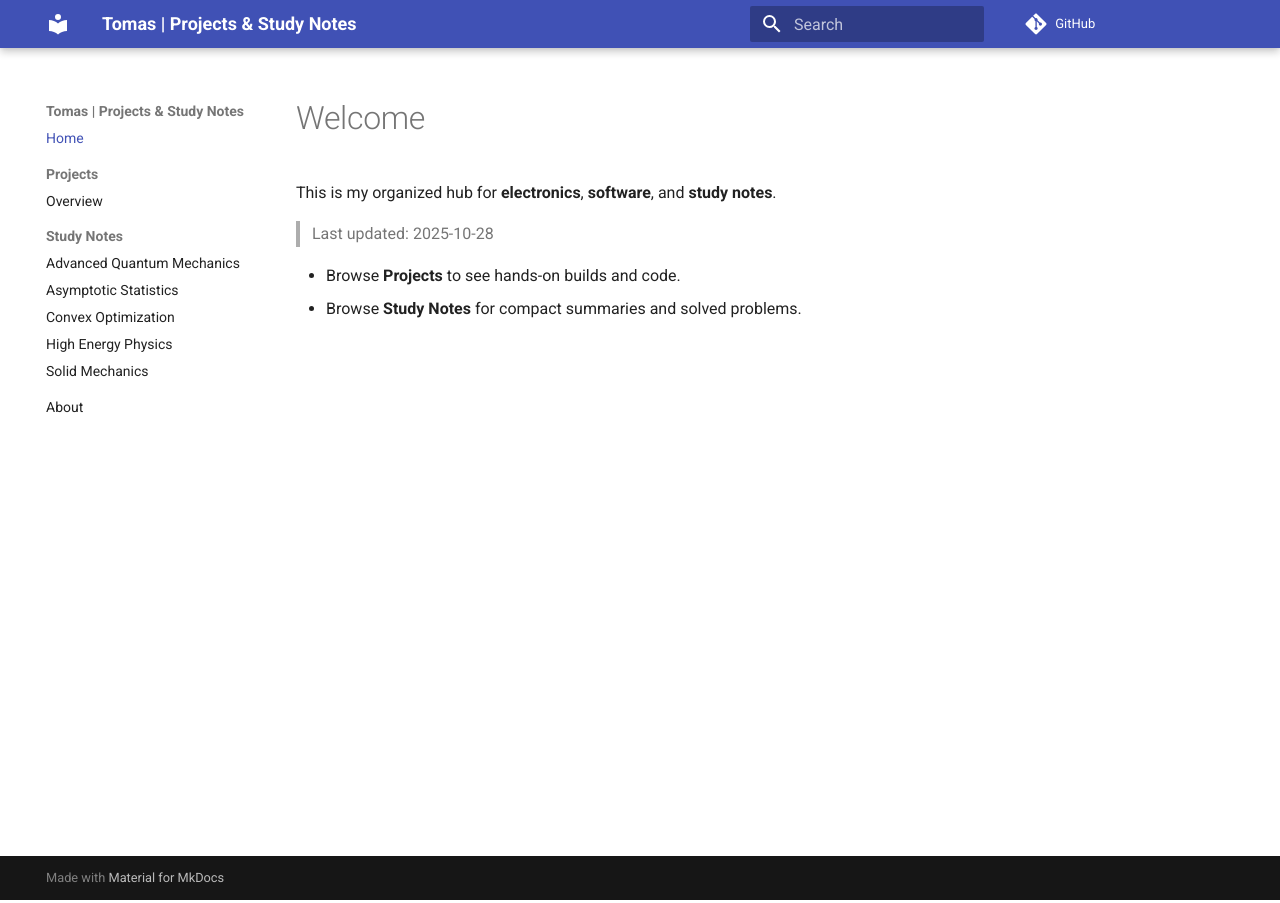
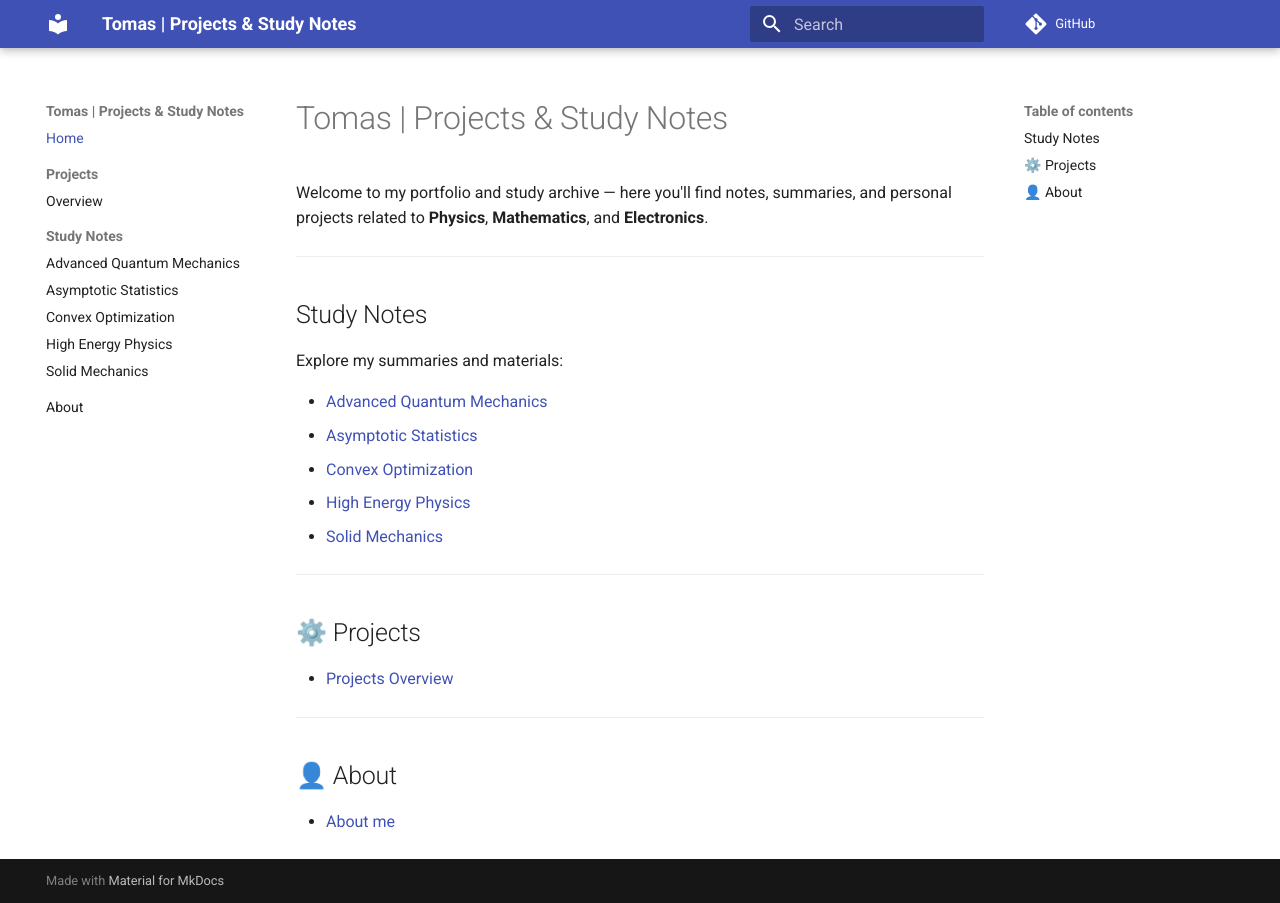
Before and after one commit to Tomas-Gradowski/portifolio, an MkDocs documentation site: the page built from docs/index.md, in a window 1280 px wide. Built offline with MkDocs 1.6.1 and Material for MkDocs 9.7.7, drawn with Linux system fonts in a browser that asks for light colours; comment, search, counter and statistics services are not loaded.

Commit message:
Update homepage with navigation links

```diff
--- a/docs/index.md
+++ b/docs/index.md
@@ -1,8 +1,24 @@
-# Welcome
+# Tomas | Projects & Study Notes
 
-This is my organized hub for **electronics**, **software**, and **study notes**.
+Welcome to my portfolio and study archive — here you'll find notes, summaries, and personal projects related to **Physics**, **Mathematics**, and **Electronics**.
 
-> Last updated: 2025-10-28
+---
 
-- Browse **Projects** to see hands-on builds and code.
-- Browse **Study Notes** for compact summaries and solved problems.
+## Study Notes
+Explore my summaries and materials:
+
+- [Advanced Quantum Mechanics](notes/Advanced%20Quantum%20Mechanics/index.md)
+- [Asymptotic Statistics](notes/Asymptotic%20Statistics/index.md)
+- [Convex Optimization](notes/Convex/index.md)
+- [High Energy Physics](notes/High%20Energy%20Physics/index.md)
+- [Solid Mechanics](notes/Solid%20Mechanics/index.md)
+
+---
+
+## ⚙️ Projects
+- [Projects Overview](projects/index.md)
+
+---
+
+## 👤 About
+- [About me](about.md)
```
